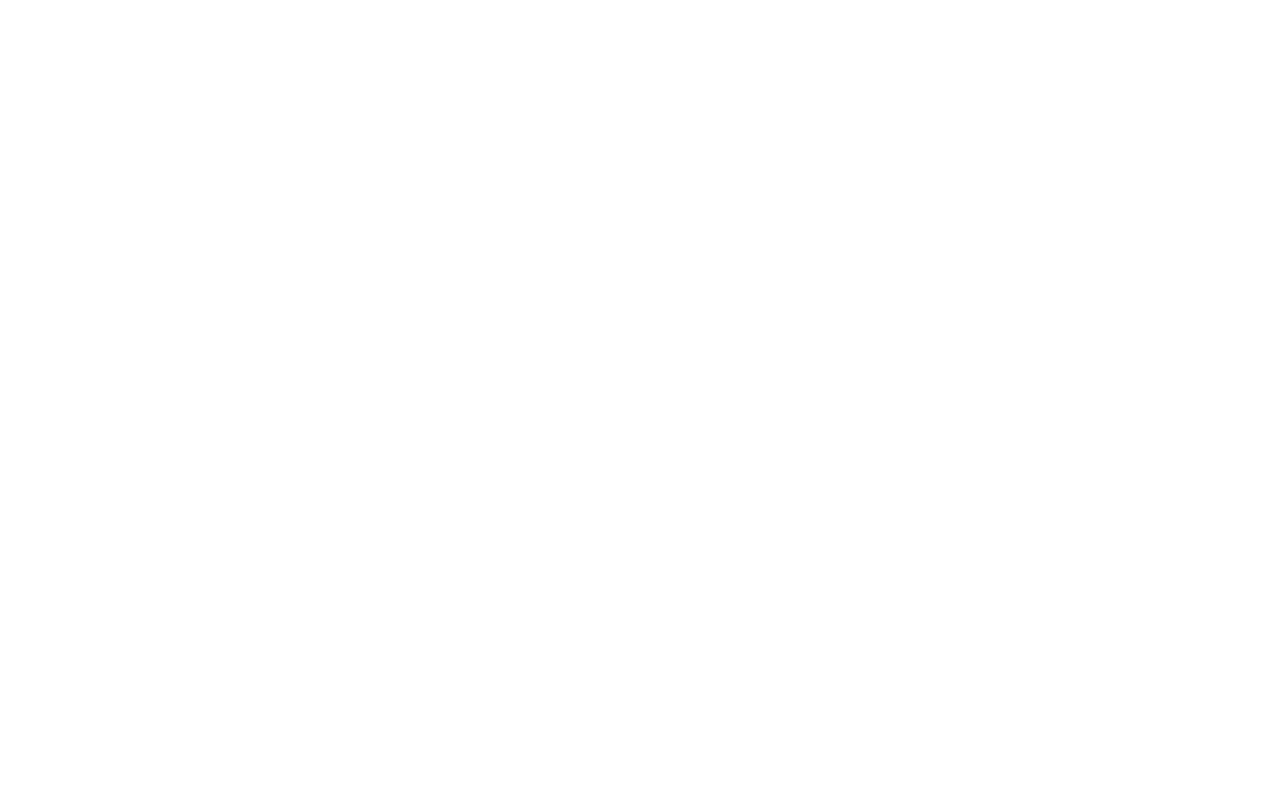
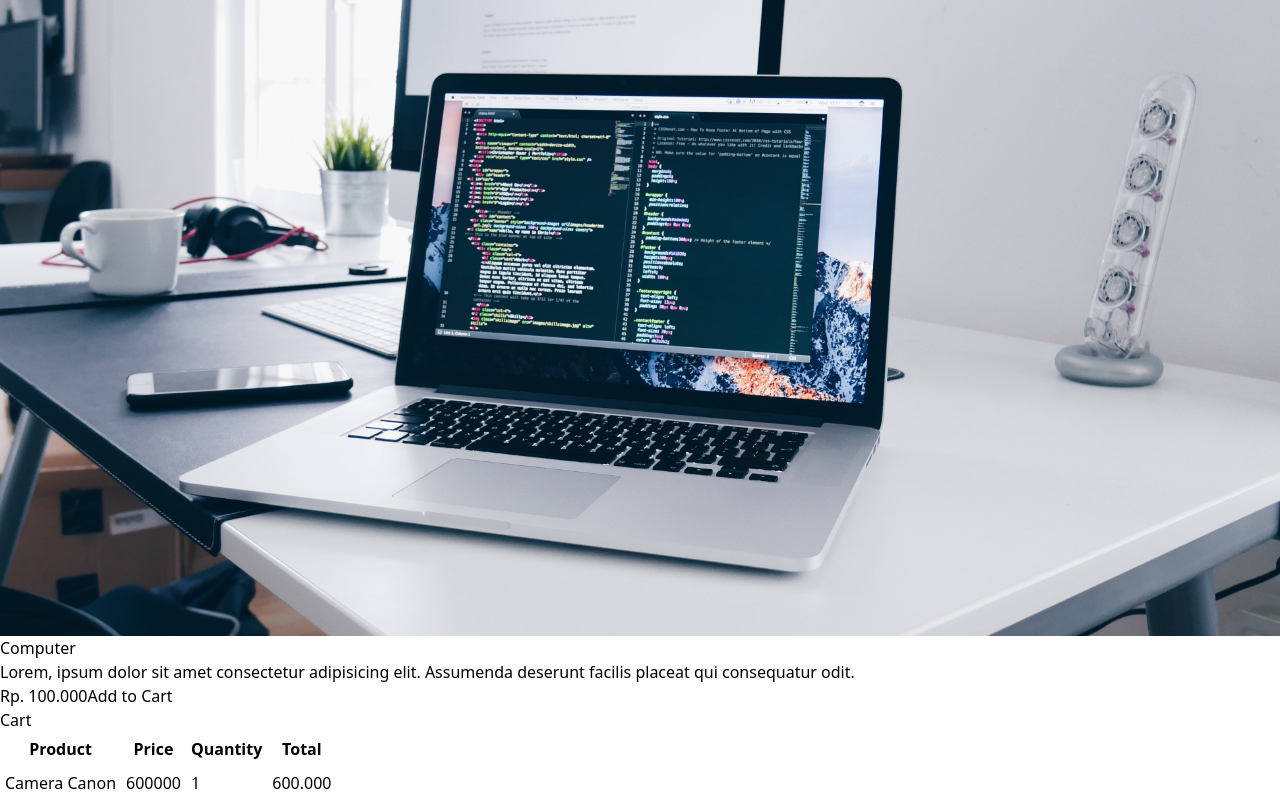
Before and after one commit to alirfanyasin/Learn-React-JS, a React (Vite) app: page /products in a window 1280 px wide. Shown: the part 3013-3813 px from the top of the page. Before the commit the page ends 1897 px from the top, so only its background shows below. Built offline with nearby package versions, Linux system fonts and the light colour scheme.

Commit message:
feat: useState

```diff
--- a/src/Pages/products.jsx
+++ b/src/Pages/products.jsx
@@ -1,6 +1,6 @@
+import { useState } from "react";
 import Button from "../components/Elements/Button/Index";
 import CardProduct from "../components/Fragments/CardProduct";
-import Counter from "../components/Fragments/Counter";
 
 const products = [
   {
@@ -10,7 +10,7 @@
     description: ` Lorem, ipsum dolor sit amet consectetur adipisicing elit. Assumenda
     deserunt facilis placeat qui consequatur odit, voluptatum vel hic
     expedita quaerat.`,
-    price: "600.000",
+    price: 600000,
   },
   {
     id: 2,
@@ -18,7 +18,23 @@
     title: "Mackbook Pro M1",
     description: ` Lorem, ipsum dolor sit amet consectetur adipisicing elit. Assumenda
     deserunt facilis placeat qui consequatur odit.`,
-    price: "23.000.000",
+    price: 230000,
+  },
+  {
+    id: 3,
+    image: "/images/product-2.jpg",
+    title: "Laptop",
+    description: ` Lorem, ipsum dolor sit amet consectetur adipisicing elit. Assumenda
+    deserunt facilis placeat qui consequatur odit.`,
+    price: 450000,
+  },
+  {
+    id: 4,
+    image: "/images/product-2.jpg",
+    title: "Computer",
+    description: ` Lorem, ipsum dolor sit amet consectetur adipisicing elit. Assumenda
+    deserunt facilis placeat qui consequatur odit.`,
+    price: 100000,
   },
 ];
 
@@ -31,6 +47,32 @@
 const email = localStorage.getItem("email");
 
 const ProductPage = () => {
+  // state
+  const [cart, setCart] = useState([
+    {
+      id: 1,
+      qty: 1,
+    },
+  ]);
+
+  const handleAddToCart = (id) => {
+    if (cart.find((item) => item.id === id)) {
+      setCart(
+        cart.map((item) =>
+          item.id === id ? { ...item, qty: item.qty + 1 } : item
+        )
+      );
+    } else {
+      setCart([
+        ...cart,
+        {
+          id,
+          qty: 1,
+        },
+      ]);
+    }
+  };
+
   return (
     <div>
       <div className="flex items-center justify-end w-full px-4 py-4 text-white bg-blue-900 container-lg">
@@ -51,19 +93,57 @@
         <CardProduct.Footer price="570.000" />
       </CardProduct> */}
 
+        <div className="flex flex-wrap w-3/4">
           {products.map((product) => (
             <CardProduct key={product.id}>
               <CardProduct.Header image={product.image} />
               <CardProduct.Body title={product.title}>
                 {product.description}
               </CardProduct.Body>
-            <CardProduct.Footer price={product.price} />
+              <CardProduct.Footer
+                price={product.price}
+                id={product.id}
+                addToCart={handleAddToCart}
+              />
             </CardProduct>
           ))}
         </div>
 
-      <div className="flex justify-center w-full mt-5">
-        <Counter></Counter>
+        <div className="w-1/4">
+          <h2 className="text-3xl font-bold text-blue-600">Cart</h2>
+
+          <table
+            cellPadding="5px"
+            className="text-left border-separate border-spaceing-x-5"
+          >
+            <thead>
+              <tr>
+                <th>Product</th>
+                <th>Price</th>
+                <th>Quantity</th>
+                <th>Total</th>
+              </tr>
+            </thead>
+            <tbody>
+              {cart.map((item) => {
+                const product = products.find((p) => p.id === item.id);
+                return (
+                  <tr key={item.id}>
+                    <td>{product.title}</td>
+                    <td>{product.price}</td>
+                    <td className="text-center">{item.qty}</td>
+                    <td>
+                      {(item.qty * product.price).toLocaleString("id-ID", {
+                        styles: "currency",
+                        currency: "IDR",
+                      })}
+                    </td>
+                  </tr>
+                );
+              })}
+            </tbody>
+          </table>
+        </div>
       </div>
     </div>
   );
--- a/src/components/Fragments/CardProduct.jsx
+++ b/src/components/Fragments/CardProduct.jsx
@@ -2,7 +2,7 @@
 
 const CardProduct = ({ children }) => {
   return (
-    <div className="flex flex-col justify-between w-full max-w-sm p-8 mx-2 rounded-lg shadow bg-gradient-to-tr from-sky-700 to-blue-900">
+    <div className="flex flex-col justify-between w-full max-w-xs p-8 mx-2 mb-4 rounded-lg shadow bg-gradient-to-tr from-sky-700 to-blue-900">
       {children}
     </div>
   );
@@ -21,11 +21,20 @@
   );
 };
 
-const Footer = ({ price }) => {
+const Footer = ({ price, addToCart, id }) => {
   return (
     <div className="flex items-center justify-between mt-5">
-      <span className="text-2xl font-semibold text-white">Rp. {price}</span>
-      <Button classname="text-black bg-white hover:bg-slate-200">
+      <span className="font-semibold text-white text-md">
+        Rp.{" "}
+        {price.toLocaleString("id-ID", {
+          styles: "currency",
+          currency: "IDR",
+        })}
+      </span>
+      <Button
+        classname="text-blue-900 bg-white hover:bg-slate-200"
+        onclick={() => addToCart(id)}
+      >
         Add to Cart
       </Button>
     </div>
```
Lines whose indentation alone changed are shown as unchanged.
